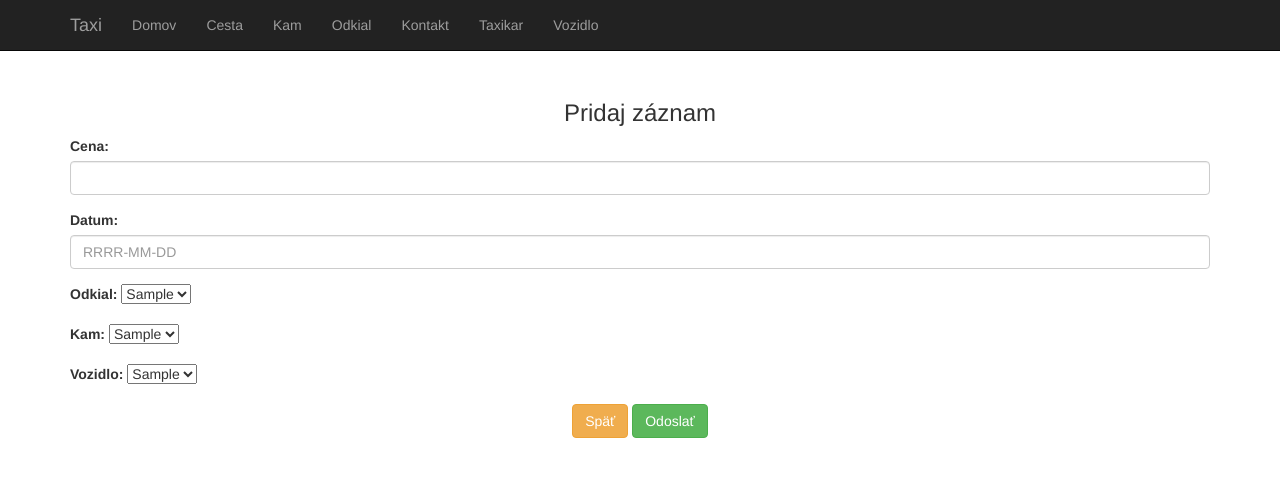
After one commit to AndrejTreciak/projeky, a CodeIgniter app: page /php/index.php/cesta/pridaj in a window 1280 px wide. The commit adds this page. Shown: the top 477 px of the page. Run offline with CodeIgniter, Linux system fonts and the light colour scheme; tables that the repository leaves empty or names only in its code hold one stand-in row (values such as "Sample post"); some libraries are stand-ins or nearby versions.

Commit message:
pridaj all

```diff
--- a/application/controllers/Cesta.php
+++ b/application/controllers/Cesta.php
@@ -15,4 +15,18 @@ class Cesta extends CI_Controller
         $this->load->view('Cesta/index', $data);
         $this->load->view('template/footer');
     }
+
+    public function pridaj(){
+        $data['odkial'] = $this->m->getOdkial();
+        $data['kam'] = $this->m->getKam();
+        $data['vozidlo'] = $this->m->getVozidlo();
+        $this->load->view('template/header');
+        $this->load->view('Cesta/pridaj', $data);
+        $this->load->view('template/footer');
+    }
+
+    public function potvrd(){
+        $this->m->potvrd();
+        redirect(base_url('index.php/Cesta/index'));
+    }
 }
--- a/application/models/Cesta_m.php
+++ b/application/models/Cesta_m.php
@@ -12,4 +12,51 @@ class Cesta_m extends CI_Model
             return false;
         }
     }
+
+    public function potvrd(){
+        $pole = array(
+            'Cena'=>$this->input->post('cena'),
+            'Datum'=>$this->input->post('datum'),
+            'Odkial_idOdkial'=>$this->input->post('odkial'),
+            'Kam_idKam'=>$this->input->post('kam'),
+            'Vozidlo_idVozidlo'=>$this->input->post('vozidlo')
+        );
+
+        $this->db->insert('Cesta', $pole);
+        if($this->db->affected_rows() > 0){
+            return true;
+        }else{
+            return false;
+        }
+    }
+
+    public function getOdkial(){
+        $query = $this->db->query("SELECT Odkial_idOdkial FROM Cesta");
+
+        if($query->num_rows() > 0){
+            return $query->result();
+        }else{
+            return false;
+        }
+    }
+
+    public function getKam(){
+        $query = $this->db->query("SELECT Kam_idKam FROM Cesta");
+
+        if($query->num_rows() > 0){
+            return $query->result();
+        }else{
+            return false;
+        }
+    }
+
+    public function getVozidlo(){
+        $query = $this->db->query("SELECT Vozidlo_idVozidlo FROM Cesta");
+
+        if($query->num_rows() > 0){
+            return $query->result();
+        }else{
+            return false;
+        }
+    }
 }
--- a/application/views/Cesta/index.php
+++ b/application/views/Cesta/index.php
@@ -1,7 +1,9 @@
 <div class="container">
 
     <br><br><br><br>
-    <center><h3>Cesta</h3></center>
+    <center><h3>Cesta</h3>
+        <a href="<?php echo base_url('index.php/Cesta/pridaj'); ?>">Pridať záznam</a></center><br>
+
     <div class="table-responsive">
         <table class="table">
             <thead>
--- /dev/null
+++ b/application/views/Cesta/pridaj.php
@@ -0,0 +1,66 @@
+<div class="container">
+    <br><br><br><br>
+    <center><h3>Pridaj záznam</h3></center>
+
+    <form action="<?php echo base_url('index.php/Cesta/potvrd') ?>" method="post">
+        <div class="form-group">
+            <label>Cena:</label>
+            <input type="text" class="form-control" name="cena">
+        </div>
+
+        <div class="form-group">
+            <label>Datum:</label>
+            <input type="text" placeholder="RRRR-MM-DD" class="form-control" name="datum">
+        </div>
+
+        <div class="form-group">
+            <label>Odkial:</label>
+            <select name="odkial">
+                <?php
+                if($odkial){
+                    foreach($odkial as $odkial){
+                        ?>
+                        <option value="<?php echo $odkial->Odkial_idOdkial; ?>"><?php echo $odkial->Odkial_idOdkial; ?></option>
+                        <?php
+                    }
+                }
+                ?>
+            </select>
+        </div>
+
+        <div class="form-group">
+            <label>Kam:</label>
+            <select name="kam">
+                <?php
+                if($kam){
+                    foreach($kam as $kam){
+                        ?>
+                        <option value="<?php echo $kam->Kam_idKam; ?>"><?php echo $kam->Kam_idKam; ?></option>
+                        <?php
+                    }
+                }
+                ?>
+            </select>
+        </div>
+
+        <div class="form-group">
+            <label>Vozidlo:</label>
+            <select name="vozidlo">
+                <?php
+                if($vozidlo){
+                    foreach($vozidlo as $vozidlo){
+                        ?>
+                        <option value="<?php echo $vozidlo->Vozidlo_idVozidlo; ?>"><?php echo $vozidlo->Vozidlo_idVozidlo; ?></option>
+                        <?php
+                    }
+                }
+                ?>
+            </select>
+        </div>
+
+        <center>
+            <a href="<?php echo base_url('index.php/Cesta/index'); ?>"<button type="submit" class="btn btn-warning">Späť</button></a>
+            <button type="submit" class="btn btn-success">Odoslať</button></a>
+        </center>
+    </form>
+</div>
--- a/application/views/Kontakt/index.php
+++ b/application/views/Kontakt/index.php
@@ -1,6 +1,9 @@
 <div class="container">
+
     <br><br><br><br>
-    <center><h3>Kontakt</h3></center>
+    <center><h3>Kontakt</h3>
+        <a href="<?php echo base_url('index.php/Kontakt/pridaj'); ?>">Pridať záznam</a></center><br>
+
     <div class="table-responsive">
         <table class="table">
             <thead>
--- a/application/views/Odkial/pridaj.php
+++ b/application/views/Odkial/pridaj.php
@@ -3,12 +3,12 @@
     <center><h3>Pridaj záznam</h3></center>
     <form action="<?php echo base_url('index.php/Odkial/potvrd') ?>" method="post">
         <div class="form-group">
-            <label for="email">Obec:</label>
+            <label>Obec:</label>
             <input type="text" class="form-control" name="obec">
         </div>
 
         <div class="form-group">
-            <label for="pwd">Ulica:</label>
+            <label>Ulica:</label>
             <input type="text" class="form-control" name="ulica">
         </div>
 
--- a/application/views/Taxikar/index.php
+++ b/application/views/Taxikar/index.php
@@ -1,6 +1,9 @@
 <div class="container">
+
     <br><br><br><br>
-    <center><h3>Taxikar</h3></center>
+    <center><h3>Taxikar</h3>
+        <a href="<?php echo base_url('index.php/Taxikar/pridaj'); ?>">Pridať záznam</a></center><br>
+
     <div class="table-responsive">
         <table class="table">
             <thead>
--- a/application/views/Vozidlo/index.php
+++ b/application/views/Vozidlo/index.php
@@ -1,7 +1,7 @@
 <div class="container">
 
     <br><br><br><br>
-    <center><h3>Vozidlo</h3><br>
+    <center><h3>Vozidlo</h3>
     <a href="<?php echo base_url('index.php/Vozidlo/pridaj'); ?>">Pridať záznam</a></center><br>
 
     <div class="table-responsive">
--- a/application/views/template/header.php
+++ b/application/views/template/header.php
@@ -50,6 +50,7 @@
                 <li><a href="<?php echo base_url(); ?>index.php/Cesta/index">Cesta</a></li>
                 <li><a href="<?php echo base_url(); ?>index.php/Kam/index">Kam</a></li>
                 <li><a href="<?php echo base_url(); ?>index.php/Odkial/index">Odkial</a></li>
+                <li><a href="<?php echo base_url(); ?>index.php/Kontakt/index">Kontakt</a></li>
                 <li><a href="<?php echo base_url(); ?>index.php/Taxikar/index">Taxikar</a></li>
                 <li><a href="<?php echo base_url(); ?>index.php/Vozidlo/index">Vozidlo</a></li>
             </ul>
```
Also changed, not shown: application/controllers/Kontakt.php (+11 -0 lines), application/controllers/Taxikar.php (+12 -0 lines), application/controllers/Vozidlo.php (+12 -0 lines), application/models/Kontakt_m.php (+13 -0 lines), application/models/Taxikar_m.php (+26 -0 lines), application/models/Vozidlo_m.php (+13 -4 lines), application/views/Kontakt/pridaj.php (added, +15 -0 lines), application/views/Taxikar/pridaj.php (added, +41 -0 lines), application/views/Vozidlo/pridaj.php (+26 -7 lines).
